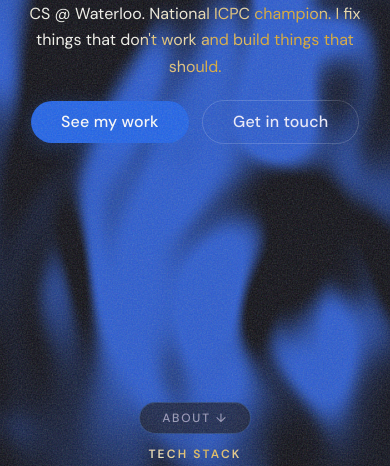
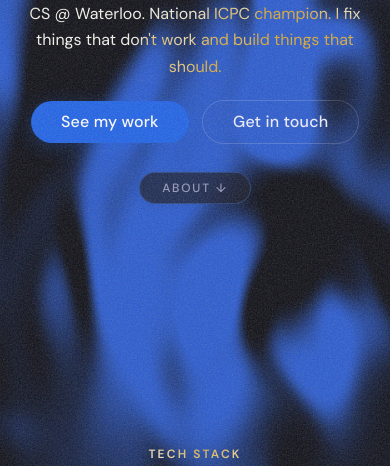
Before and after one commit to noice232/Personal-Website-hehe, a website built with Vite: page index.html in a window 390 px wide. Shown: the part 378-844 px from the top of the page. Built offline with nearby package versions, Linux system fonts and the light colour scheme; animation ran at ten frames a second.

Commit message:
added about below button for mobile

```diff
--- a/styles/hero.css
+++ b/styles/hero.css
@@ -400,4 +400,16 @@
 
   /* Words become transparent — #hero-title-blend provides the visual */
   .hero-word { color: transparent; }
+
+  /* About button: position:absolute bottom:0 lands below the fold in a scroll container.
+     Sticky keeps it anchored to the bottom of the visible viewport while scrolling. */
+  .section-nav-footer--abs {
+    position: sticky;
+    bottom: 16px;
+    left: auto;
+    right: auto;
+    order: 99;
+    padding: 0;
+    pointer-events: auto;
+  }
 }
```
